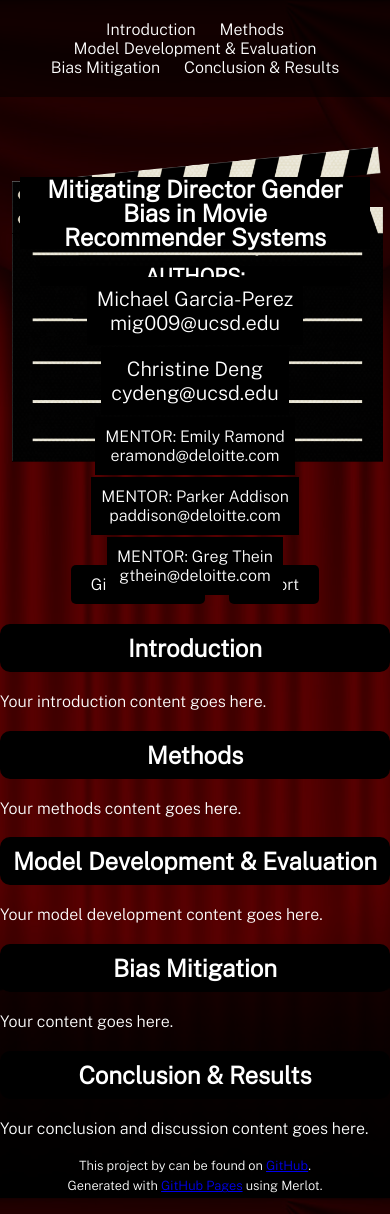
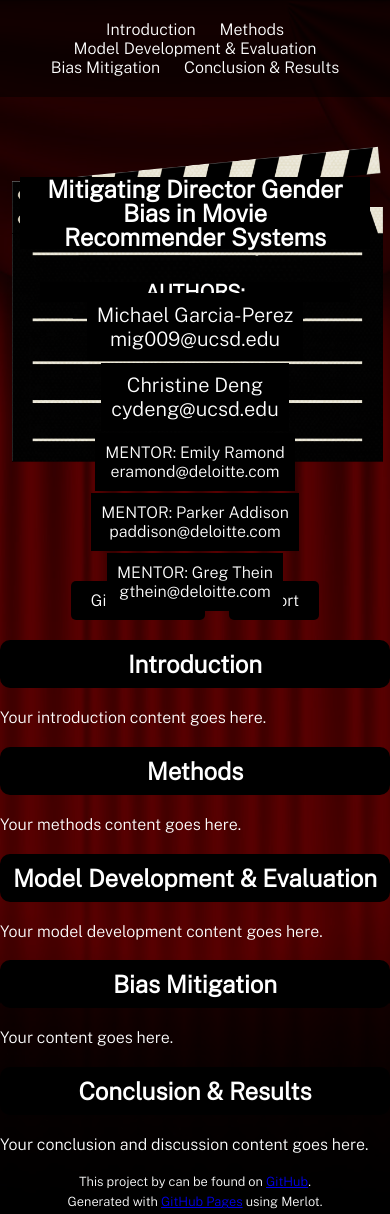
Before and after one commit to michael-garciaperez/DSC180A-Methodology-5, a Jekyll site: the page built from index.md, in a window 390 px wide and 1214 px high. Built offline with Jekyll 4.4.1, drawn with Linux system fonts in a browser that asks for light colours.

Commit message:
Update non-screen.css

```diff
--- a/assets/css/non-screen.css
+++ b/assets/css/non-screen.css
@@ -16,11 +16,15 @@
   background-size: contain;
   background-repeat: no-repeat;
   background-position: center top;
+  display: flex;
+  flex-direction: column;
+  align-items: center;
 }
 
 header h1,
 header h2 {
   padding: 0 20px;
+  text-align: center;
 }
 
 .author-mentor-container {
@@ -29,8 +33,8 @@
 }
 
 .author-mentor-container p {
-  font-size: 0.8em;
-  margin: 5px 0;
+  font-size: 0.8em; /* Adjusted font size */
+  margin: 5px 0; /* Adjusted margin */
 }
 
 .buttons {
@@ -75,6 +79,6 @@
 
   .author-mentor-container p {
     font-size: 0.5em;
-    margin: 1px 0 !important;
+    margin: 1px 0 !important; /* Adjusted margin */
   }
 }
```
